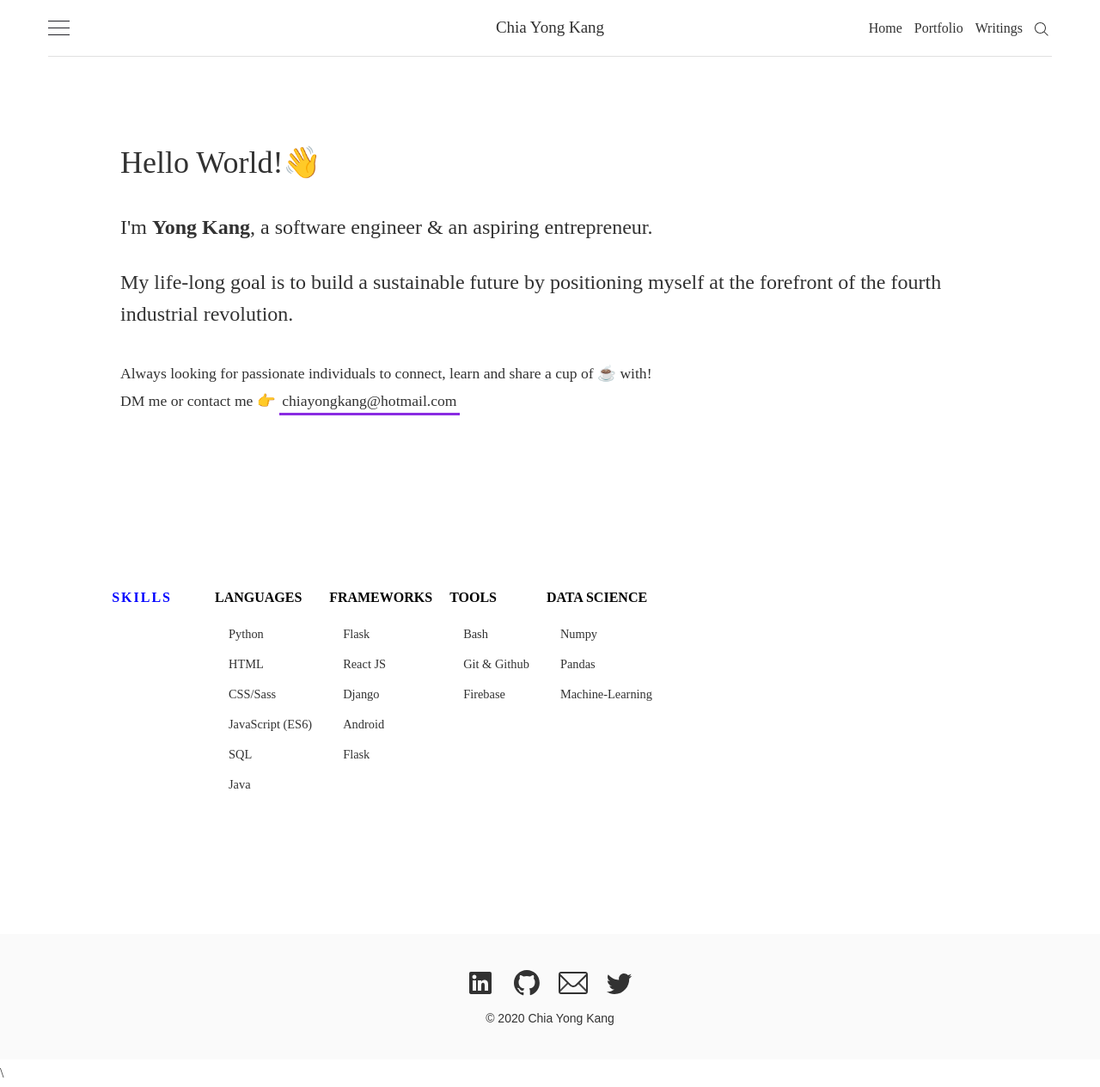
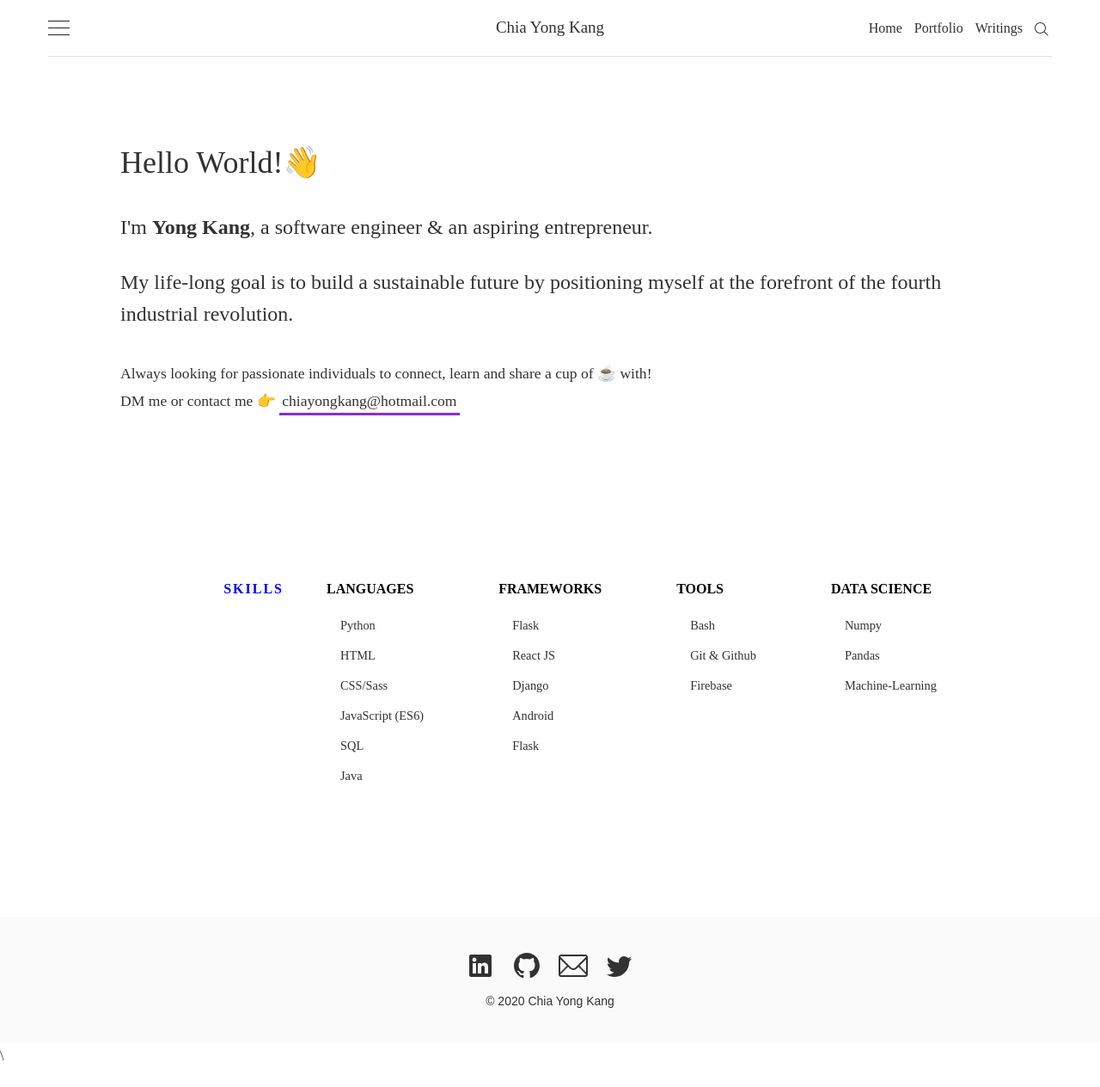
Before and after one commit to yongkangc/yongkangc.github.io, a Jekyll site: the page built from index.html, in a window 1280 px wide. Shown: the whole page at 86% size. Built offline with Jekyll 4.4.1, drawn with Linux system fonts in a browser that asks for light colours; nearby versions of some CDN libraries; some web fonts are replaced; a script that is not in the unit is left out; the list of posts is cut into pages by our own code.

```diff
--- a/_sass/components/_skills.scss
+++ b/_sass/components/_skills.scss
@@ -1,7 +1,7 @@
 .section {
     display: flex;
     justify-content: center;
-    padding: 110px 0px;
+    padding: 100px 170px;
     @media only screen and (max-width: 600px) {
       padding: 50px 35px;
     }
--- a/index.html
+++ b/index.html
@@ -10,9 +10,10 @@
   </div>
   <div class='o-grid'>
    {% include intro.html %}
-   {% include skills.html %}
    <!-- {% include experience.html %} -->
    <!-- {% include featured_projects.html %} -->
     {% include pagination.html %}
   </div>
+  {% include skills.html %}
+
 </div>
```
Also changed, not shown: 5 other files.
